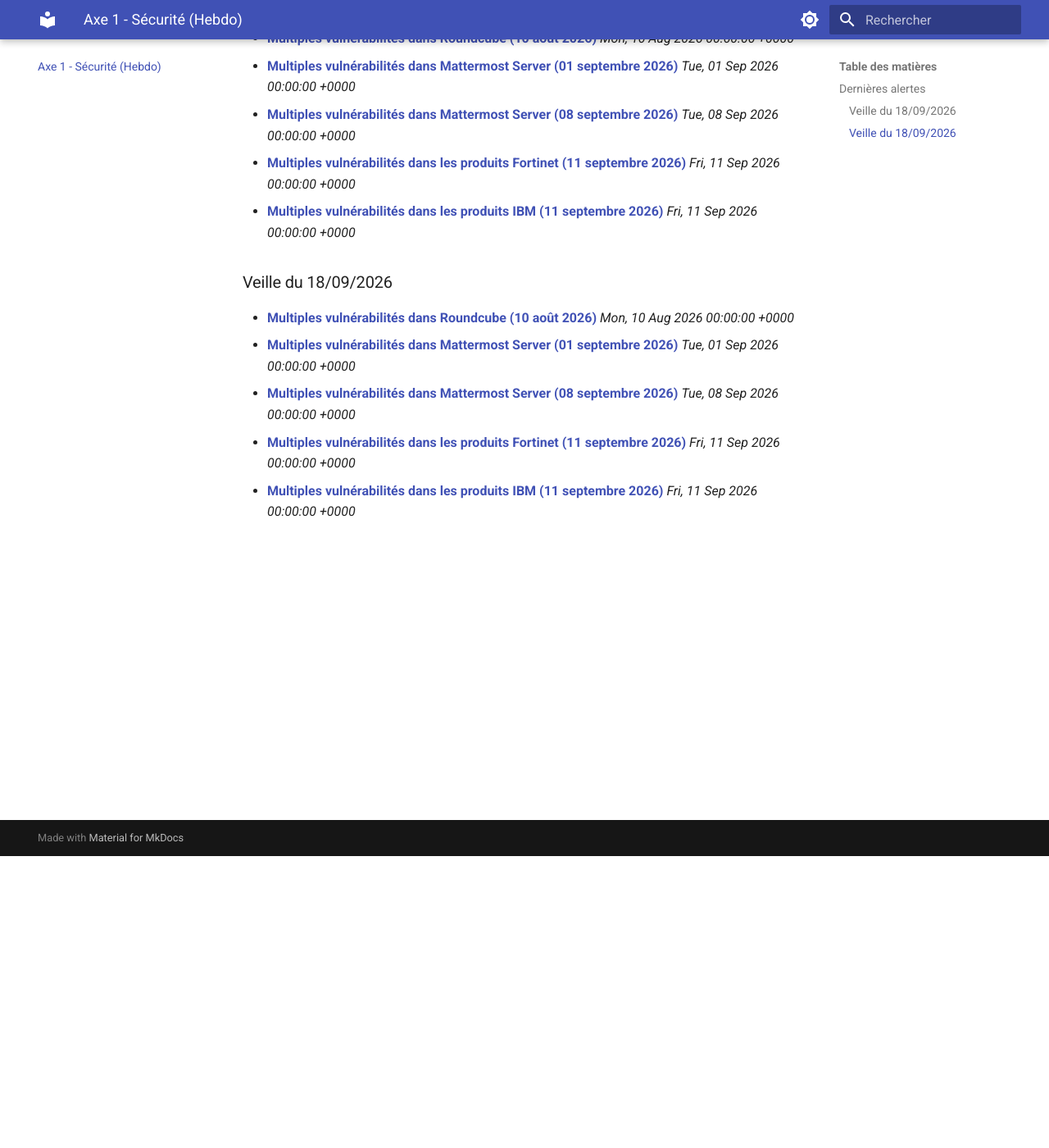
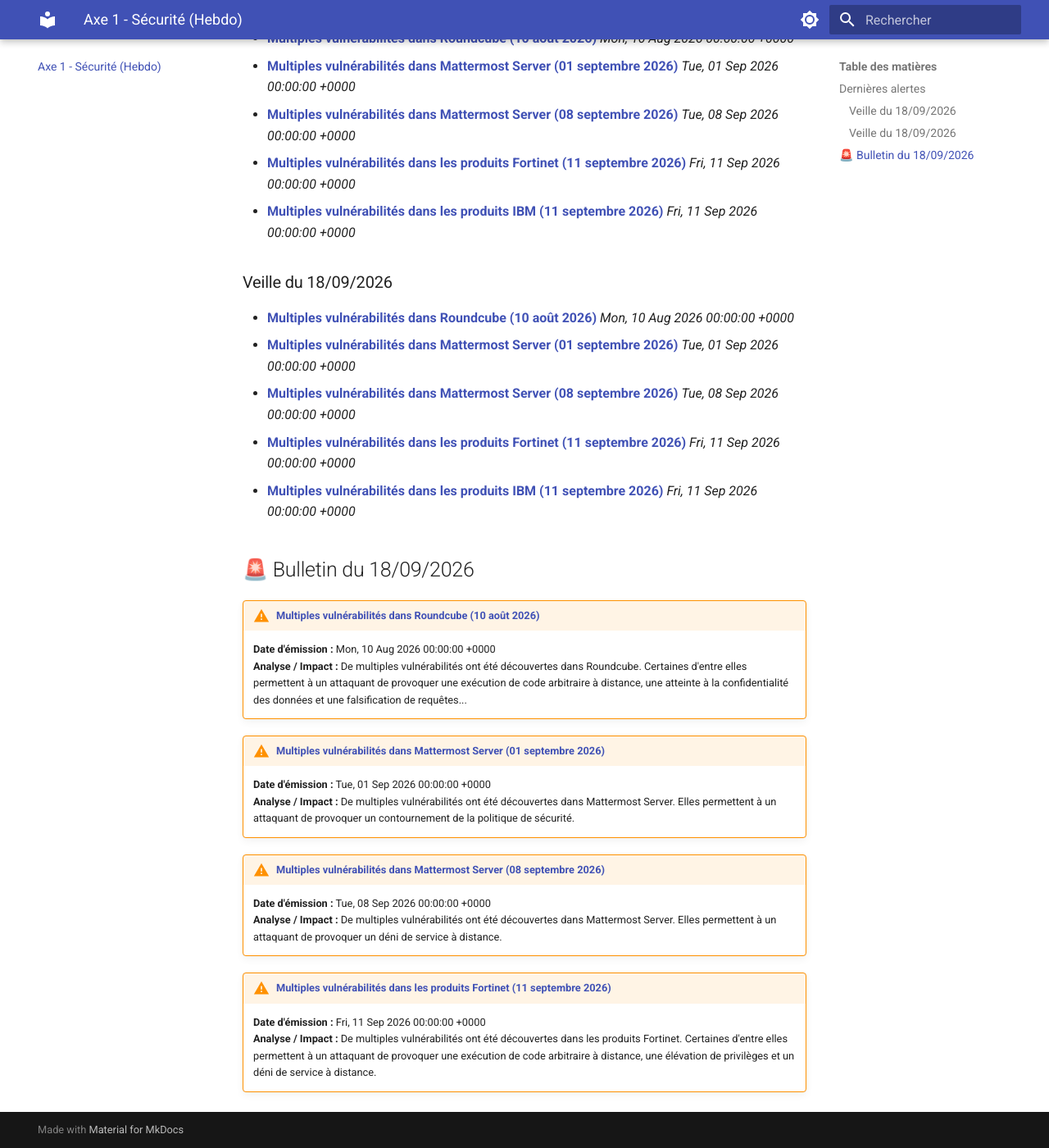
Before and after one commit to Jules-Cocheme1/veille-technologique, an MkDocs documentation site: the page built from docs/axe1-securite.md, in a window 1280 px wide and 1400 px high, scrolled down 356 px. Shown: the whole window at 82% size. Built offline with MkDocs 1.6.1 and Material for MkDocs 9.7.7, drawn with Linux system fonts in a browser that asks for light colours.

Commit message:
Auto-update veille

```diff
--- a/docs/axe1-securite.md
+++ b/docs/axe1-securite.md
@@ -31,3 +31,22 @@
   *Fri, 11 Sep 2026 00:00:00 +0000*
 - **[Multiples vulnérabilités dans les produits IBM (11 septembre 2026)](https://www.cert.ssi.gouv.fr/avis/CERTFR-2026-AVI-1165/)**
   *Fri, 11 Sep 2026 00:00:00 +0000*
+
+
+## 🚨 Bulletin du 18/09/2026
+
+!!! warning "[Multiples vulnérabilités dans Roundcube (10 août 2026)](https://www.cert.ssi.gouv.fr/avis/CERTFR-2026-AVI-0987/)"
+    **Date d'émission :** Mon, 10 Aug 2026 00:00:00 +0000
+    **Analyse / Impact :** De multiples vulnérabilités ont été découvertes dans Roundcube. Certaines d'entre elles permettent à un attaquant de provoquer une exécution de code arbitraire à distance, une atteinte à la confidentialité des données et une falsification de requêtes...
+
+!!! warning "[Multiples vulnérabilités dans Mattermost Server (01 septembre 2026)](https://www.cert.ssi.gouv.fr/avis/CERTFR-2026-AVI-1098/)"
+    **Date d'émission :** Tue, 01 Sep 2026 00:00:00 +0000
+    **Analyse / Impact :** De multiples vulnérabilités ont été découvertes dans Mattermost Server. Elles permettent à un attaquant de provoquer un contournement de la politique de sécurité.
+
+!!! warning "[Multiples vulnérabilités dans Mattermost Server (08 septembre 2026)](https://www.cert.ssi.gouv.fr/avis/CERTFR-2026-AVI-1128/)"
+    **Date d'émission :** Tue, 08 Sep 2026 00:00:00 +0000
+    **Analyse / Impact :** De multiples vulnérabilités ont été découvertes dans Mattermost Server. Elles permettent à un attaquant de provoquer un déni de service à distance.
+
+!!! warning "[Multiples vulnérabilités dans les produits Fortinet (11 septembre 2026)](https://www.cert.ssi.gouv.fr/avis/CERTFR-2026-AVI-1166/)"
+    **Date d'émission :** Fri, 11 Sep 2026 00:00:00 +0000
+    **Analyse / Impact :** De multiples vulnérabilités ont été découvertes dans les produits Fortinet. Certaines d'entre elles permettent à un attaquant de provoquer une exécution de code arbitraire à distance, une élévation de privilèges et un déni de service à distance.
```
Also changed, not shown: docs/axe2-ia-admin.md (+27 -0 lines).
